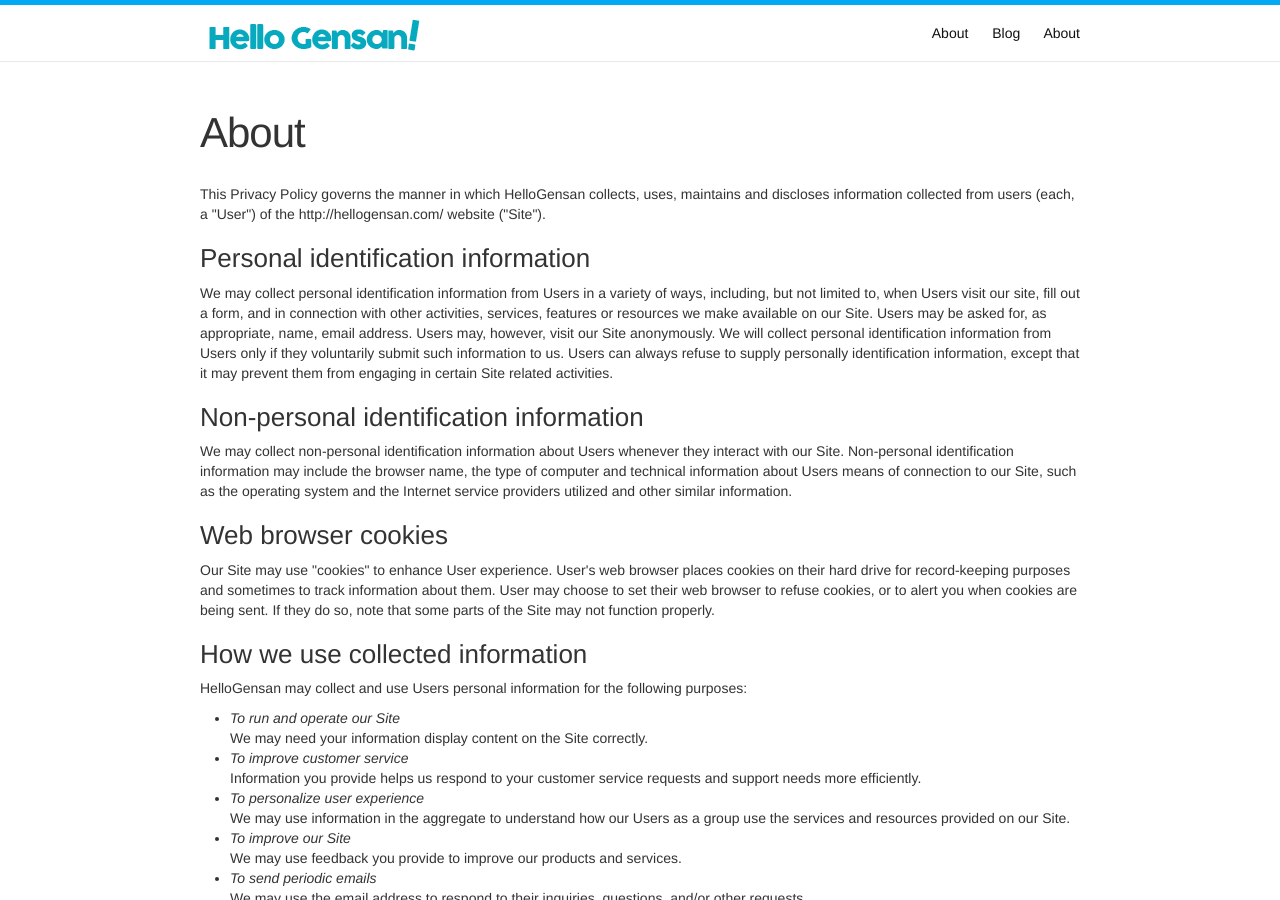
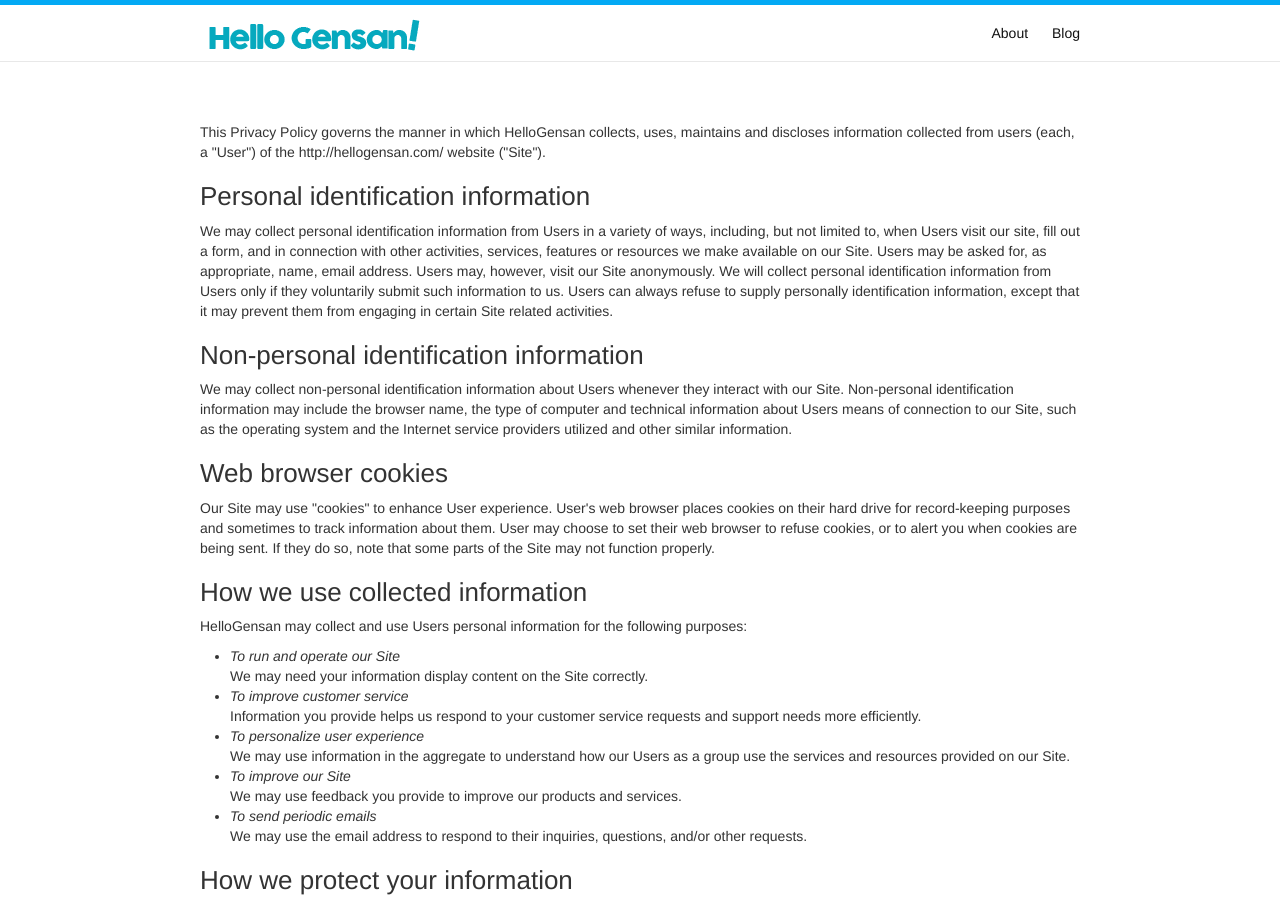
Before and after one commit to hellogensan/hellogensan.github.io, a Jekyll site: the page built from privacy-policy.md, in a window 1280 px wide and 900 px high. Built offline with Jekyll 4.4.1, drawn with Linux system fonts in a browser that asks for light colours; nearby versions of some CDN libraries; emoji names are drawn with the system emoji font; comment, search, counter and statistics services are not loaded.

Commit message:
added privacy policy

```diff
--- a/privacy-policy.md
+++ b/privacy-policy.md
@@ -1,8 +1,7 @@
 ---
 layout: page
 comments: true
-title: About
-permalink: /about/
+permalink: /privacy-policy/
 ---
 
 <div>
```
